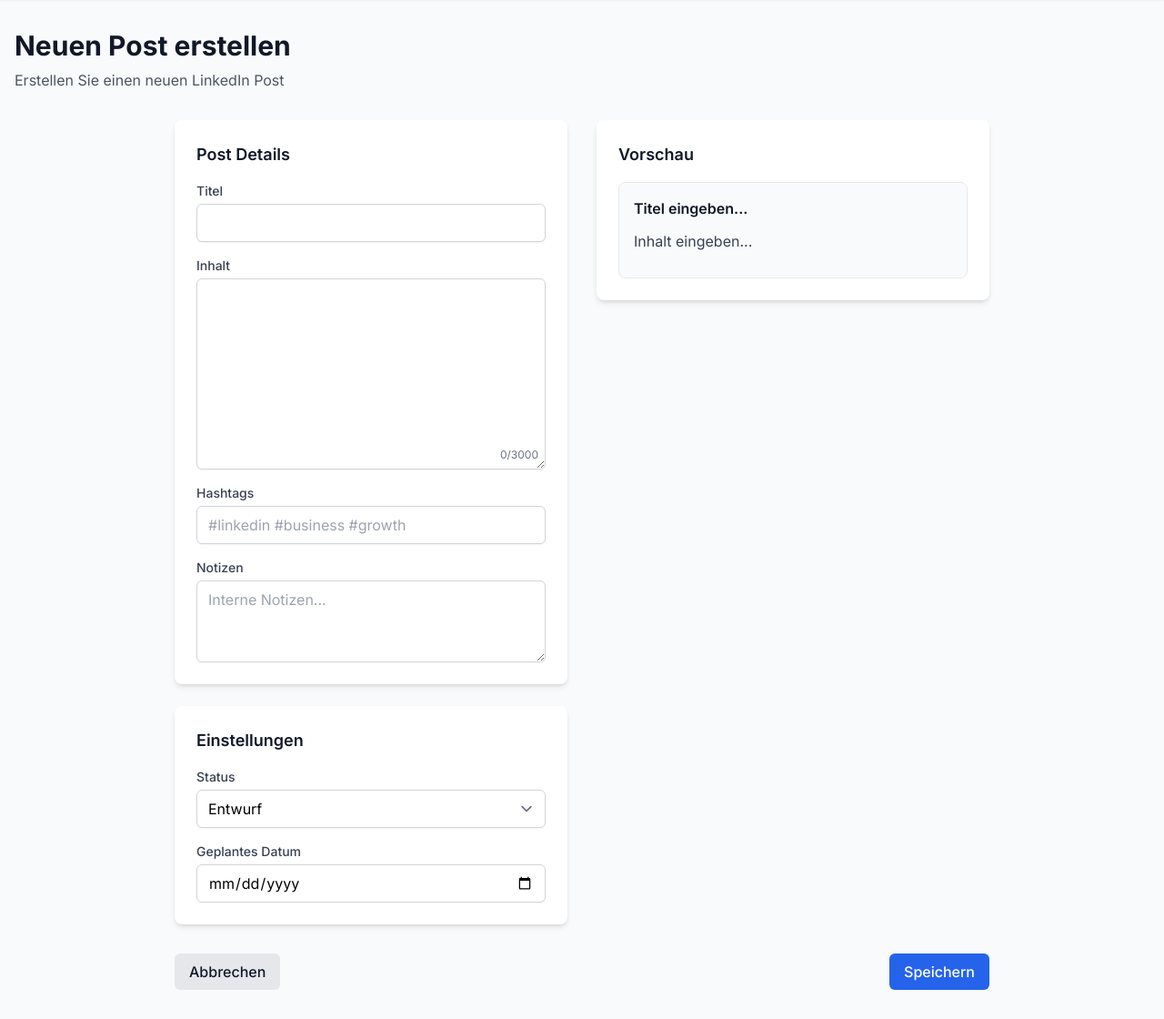
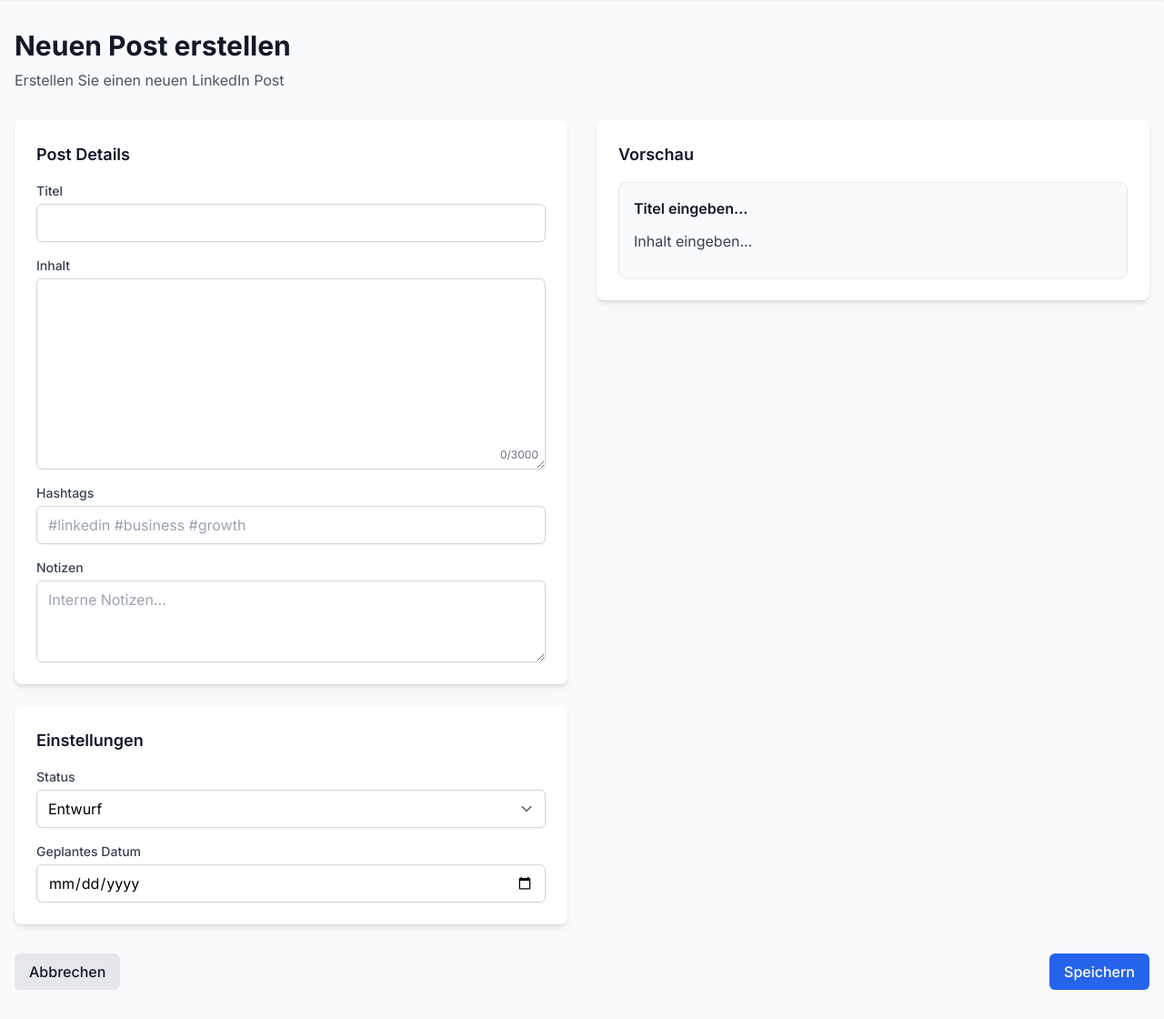
Before and after one commit to DG1001/PostForge, a Flask app: page /posts/create in a window 1280 px wide. Shown: the part 65-1185 px from the top of the page at 91% size. Run offline with Flask 3, Linux system fonts and the light colour scheme; a user stored in the database is signed in; some libraries are stand-ins or nearby versions.

Commit message:
feat(posts): enhance layout for create and edit post templates
Updated the maximum width of the main container from 4xl to 7xl for improved responsiveness. Adjusted the grid layout to include an additional column for larger screens, enabling a more spacious arrangement of post details. This change aims to enhance user experience by providing a clearer and more organized interface for both creating and editing LinkedIn posts.

```diff
--- a/app/templates/posts/create.html
+++ b/app/templates/posts/create.html
@@ -8,13 +8,13 @@
     <p class="text-gray-600 mt-2">Erstellen Sie einen neuen LinkedIn Post</p>
 </div>
 
-<div class="max-w-4xl mx-auto">
+<div class="max-w-7xl mx-auto">
     <form method="POST" x-data="postEditor()">
         {{ form.hidden_tag() }}
 
-        <div class="grid grid-cols-1 lg:grid-cols-2 gap-8">
+        <div class="grid grid-cols-1 xl:grid-cols-3 lg:grid-cols-2 gap-8">
             <!-- Editor Section -->
-            <div class="space-y-6">
+            <div class="xl:col-span-2 space-y-6">
                 <div class="card">
                     <div class="p-6">
                         <h2 class="text-lg font-semibold text-gray-900 mb-4">Post Details</h2>
--- a/app/templates/posts/edit.html
+++ b/app/templates/posts/edit.html
@@ -9,13 +9,13 @@
     <p class="text-gray-600 mt-2">Bearbeiten Sie Ihren LinkedIn Post</p>
 </div>
 
-<div class="max-w-4xl mx-auto">
+<div class="max-w-7xl mx-auto">
     <form method="POST" x-data="postEditor()">
         {{ form.hidden_tag() }}
 
-        <div class="grid grid-cols-1 lg:grid-cols-2 gap-8">
+        <div class="grid grid-cols-1 xl:grid-cols-3 lg:grid-cols-2 gap-8">
             <!-- Editor Section -->
-            <div class="space-y-6">
+            <div class="xl:col-span-2 space-y-6">
                 <div class="card">
                     <div class="p-6">
                         <h2 class="text-lg font-semibold text-gray-900 mb-4">Post Details</h2>
```
